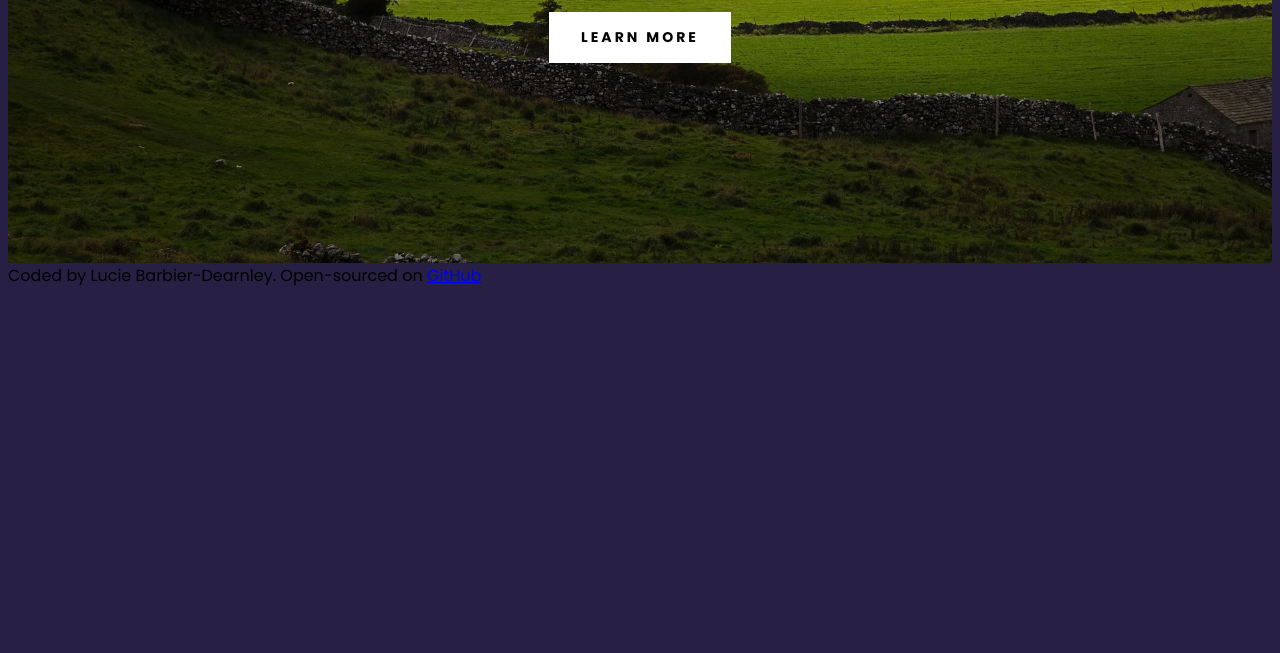
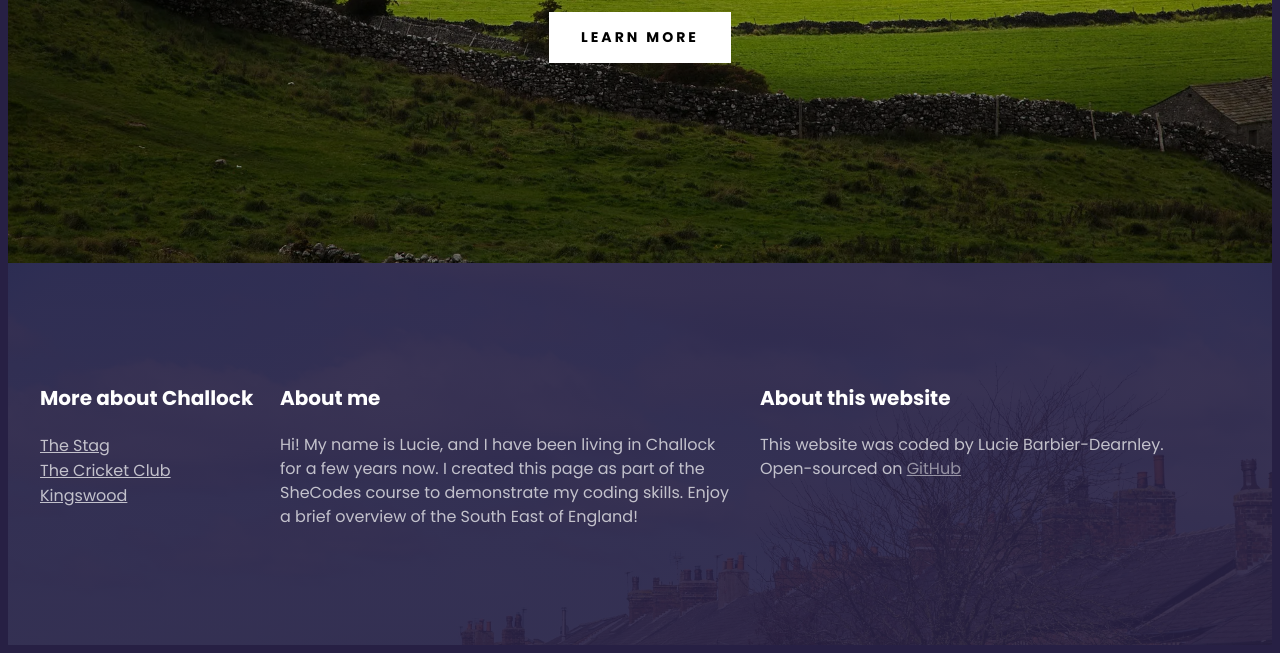
Before and after one commit to luciebarbierdearnley/challock-travel-project, a plain HTML site: page index.html in a window 1280 px wide. Shown: the part 576-1229 px from the top of the page. Before the commit the page ends 872 px from the top, so only its background shows below. Drawn offline with Linux system fonts and the light colour scheme.

Commit message:
Added footer

```diff
--- a/index.html
+++ b/index.html
@@ -20,8 +20,46 @@
         <a href="#more">Learn more</a>
       </header>
       <footer>
-        Coded by Lucie Barbier-Dearnley. Open-sourced on
-        <a href="#" target="_blank">GitHub</a>
+        <section class="grid">
+          <div>
+            <h3>More about Challock</h3>
+            <ul>
+              <li>
+                <a href="https://www.broadatthestag.info/" target="_blank"
+                  >The Stag</a
+                >
+              </li>
+              <li>
+                <a href="https://challock.play-cricket.com/home" target="_blank"
+                  >The Cricket Club</a
+                >
+              </li>
+              <li>
+                <a
+                  href="https://www.forestryengland.uk/kings-wood"
+                  target="_blank"
+                  >Kingswood</a
+                >
+              </li>
+            </ul>
+          </div>
+          <div>
+            <h3>About me</h3>
+            <p>
+              Hi! My name is Lucie, and I have been living in Challock for a few
+              years now. I created this page as part of the SheCodes course to
+              demonstrate my coding skills. Enjoy a brief overview of the South
+              East of England!
+            </p>
+          </div>
+          <div>
+            <h3>About this website</h3>
+            <p>
+              This website was coded by Lucie Barbier-Dearnley. Open-sourced on
+              <a href="#" target="_blank">GitHub</a>
+            </p>
+          </div>
+        </section>
       </footer>
     </div>
   </body>
--- a/src/style.css
+++ b/src/style.css
@@ -8,6 +8,15 @@ body {
   margin: 0 auto;
 }
 
+.grid {
+  display: grid;
+  grid-template-columns: 1fr 2fr 2fr;
+}
+
+section {
+  max-width: 1200px;
+  margin: 0 auto;
+}
 header {
   background-image: linear-gradient(rgba(0, 0, 0, 0.4), rgba(0, 0, 0, 0.4)),
     url("../images/challock-hero.jpeg");
@@ -55,6 +64,49 @@ header a {
   margin-top: 32px;
 }
 
+footer {
+  color: white;
+  background-image: linear-gradient(
+      rgba(39, 32, 68, 0.9),
+      rgba(39, 32, 68, 0.9)
+    ),
+    url("../images/town.jpeg");
+  background-repeat: no-repeat;
+  background-size: cover;
+  padding: 100px 0;
+}
+
+footer h3 {
+  font-size: 20px;
+  font-weight: 700;
+  line-height: 30px;
+  letter-spacing: 0em;
+  text-align: left;
+}
+
+footer p {
+  font-size: 16px;
+  font-weight: 400;
+  line-height: 24px;
+  text-align: left;
+  opacity: 0.7;
+  margin-right: 20px;
+}
+
+footer ul {
+  padding: 0;
+}
+footer li {
+  list-style: none;
+  margin: 0;
+  padding: 0;
+}
+
+footer a {
+  color: white;
+  opacity: 0.7;
+}
+
 @media (max-width: 900px) {
   header {
     padding: 60px 0;
```
Also changed, not shown: images/town.jpeg (added).
